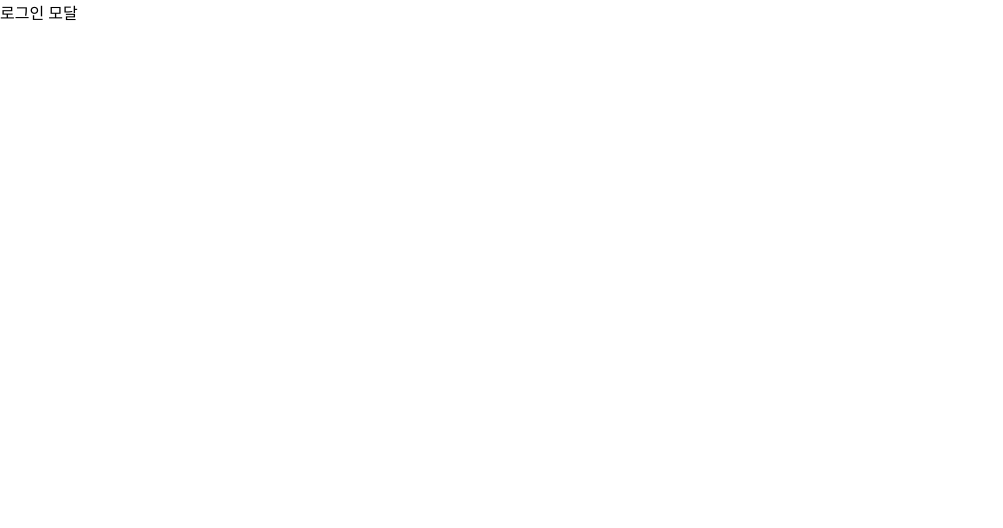
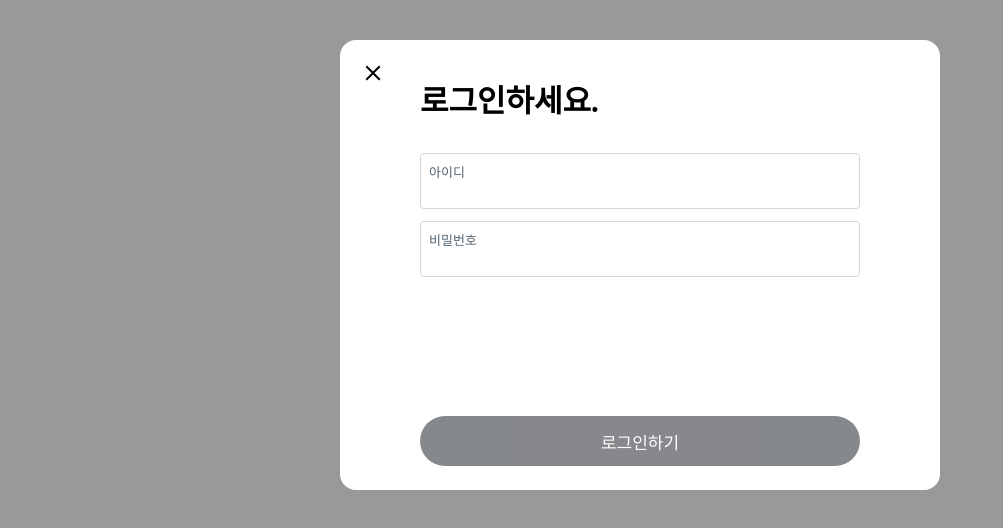
Before and after one commit to silqwer/twitter, a Next.js app: page /i/flow/login in a window 1280 px wide. Shown: the top 528 px of the page, without its empty margins (0-1003 px from the left). Built offline with nearby package versions, Linux system fonts and the light colour scheme.

Commit message:
feat: 인터셉터 라우팅

```diff
--- /dev/null
+++ b/src/app/(beforeLogin)/@modal/(.)i/flow/login/login.module.css
@@ -0,0 +1,141 @@
+
+.modalBackground {
+  width: 100vw;
+  height: 100%;
+  display: flex;
+  justify-content: center;
+  position: absolute;
+  background-color: rgba(0, 0, 0, 0.4);
+  top: 0;
+  left: 0;
+  right: 0;
+  bottom: 0;
+}
+
+@media (prefers-color-scheme: dark) {
+  .modalBackground {
+      background-color: rgba(91, 112, 131, 0.4);
+  }
+}
+
+.modal {
+  background-color: rgb(var(--background-end-rgb));
+  position: relative;
+  top: 5%;
+  max-width: 80vw;
+  min-width: 600px;
+  border-radius: 16px;
+  display: flex;
+  flex-direction: column;
+  height: 450px;
+}
+
+.modalHeader {
+  padding: 36px 80px 20px;
+  font-size: 31px;
+  font-weight: bold;
+}
+
+.modal form {
+  display: flex;
+  flex-direction: column;
+  flex: 1;
+}
+
+.modalBody {
+  flex: 1;
+  padding: 0 80px;
+}
+@media all and (min-width: 687px) {
+  .modal {
+      top: 5%;
+      min-width: 600px;
+      max-width: 600px;
+      height: 450px;
+      padding: 0;
+  }
+  .modalHeader {
+      padding: 36px 80px 20px;
+  }
+  .modalBody {
+      padding: 0 80px;
+  }
+}
+
+.inputDiv {
+  display: flex;
+  flex-direction: column;
+  height: 56px;
+  position: relative;
+  margin: 12px 0;
+}
+.inputLabel {
+  width: 100%;
+  display: inline-block;
+  position: absolute;
+  top: 0;
+  border: 1px solid rgb(207, 217, 222);
+  border-radius: 4px;
+  font-size: 13px;
+  height: 56px;
+  padding: 8px 8px 0;
+  color: rgb(83, 100, 113);
+}
+.inputLabel:focus-within {
+  color: red;
+}
+.input {
+  width: 100%;
+  border: none;
+  font-size: 17px;
+  margin-top: 16px;
+  padding: 12px 8px 8px;
+  outline: none;
+}
+
+.modalFooter {
+  padding: 24px 80px;
+}
+
+.actionButton {
+  width: 100%;
+  height: 50px;
+  border-radius: 25px;
+  background-color: rgb(15, 20, 25);
+  color: white;
+  font-size: 17px;
+  cursor: pointer;
+  border: none;
+}
+.actionButton:disabled {
+  opacity: 0.5;
+}
+.actionButton:hover {
+  background-color: rgb(39,44,48);
+}
+
+.closeButton {
+  width: 34px;
+  height: 34px;
+  border-radius: 17px;
+  border: none;
+  cursor: pointer;
+  background-color: #fff;
+  position: absolute;
+  left: 16px;
+  top: 16px;
+  display: flex;
+  align-items: center;
+  justify-content: center;
+}
+.closeButton:hover {
+  background-color: rgba(15,20,25, 0.1);
+}
+@media (prefers-color-scheme: dark) {
+  .closeButton {
+      background-color: black;
+  }
+  .closeButton svg {
+      fill: white;
+  }
+}
--- a/src/app/(beforeLogin)/@modal/page.tsx
+++ b/src/app/(beforeLogin)/@modal/(.)i/flow/login/page.tsx
@@ -1,6 +1,6 @@
 "use client";
 
-import styles from "@/app/(beforeLogin)/@modal/login.module.css";
+import styles from "@/app/(beforeLogin)/@modal/(.)i/flow/login/login.module.css";
 import { useState } from "react";
 
 export default function LoginPage() {
--- /dev/null
+++ b/src/app/(beforeLogin)/@modal/default.tsx
@@ -0,0 +1,3 @@
+export default function Default() {
+  return null;
+}
--- a/src/app/(beforeLogin)/@modal/login.module.css
+++ b/src/app/(beforeLogin)/i/flow/login/login.module.css
@@ -1,3 +1,4 @@
+
 .modalBackground {
   width: 100vw;
   height: 100%;
--- a/src/app/(beforeLogin)/i/flow/login/page.tsx
+++ b/src/app/(beforeLogin)/i/flow/login/page.tsx
@@ -1,3 +1,74 @@
+"use client";
+
+import styles from "@/app/(beforeLogin)/i/flow/login/login.module.css";
+import { useState } from "react";
+
 export default function LoginPage() {
-  return <div>로그인 모달</div>;
+  const [id, setId] = useState();
+  const [password, setPassword] = useState();
+  const [message, setMessage] = useState();
+  const onSubmit = () => {};
+  const onClickClose = () => {};
+
+  const onChangeId = () => {};
+
+  const onChangePassword = () => {};
+
+  return (
+    <div className={styles.modalBackground}>
+      <div className={styles.modal}>
+        <div className={styles.modalHeader}>
+          <button className={styles.closeButton} onClick={onClickClose}>
+            <svg
+              width={24}
+              viewBox="0 0 24 24"
+              aria-hidden="true"
+              className="r-18jsvk2 r-4qtqp9 r-yyyyoo r-z80fyv r-dnmrzs r-bnwqim r-1plcrui r-lrvibr r-19wmn03"
+            >
+              <g>
+                <path d="M10.59 12L4.54 5.96l1.42-1.42L12 10.59l6.04-6.05 1.42 1.42L13.41 12l6.05 6.04-1.42 1.42L12 13.41l-6.04 6.05-1.42-1.42L10.59 12z"></path>
+              </g>
+            </svg>
+          </button>
+          <div>로그인하세요.</div>
+        </div>
+        <form onSubmit={onSubmit}>
+          <div className={styles.modalBody}>
+            <div className={styles.inputDiv}>
+              <label className={styles.inputLabel} htmlFor="id">
+                아이디
+              </label>
+              <input
+                id="id"
+                className={styles.input}
+                value={id}
+                onChange={onChangeId}
+                type="text"
+                placeholder=""
+              />
+            </div>
+            <div className={styles.inputDiv}>
+              <label className={styles.inputLabel} htmlFor="password">
+                비밀번호
+              </label>
+              <input
+                id="password"
+                className={styles.input}
+                value={password}
+                onChange={onChangePassword}
+                type="password"
+                placeholder=""
+              />
+            </div>
+          </div>
+          <div className={styles.message}>{message}</div>
+          <div className={styles.modalFooter}>
+            <button className={styles.actionButton} disabled={!id && !password}>
+              로그인하기
+            </button>
+          </div>
+        </form>
+      </div>
+    </div>
+  );
 }
--- a/src/app/(beforeLogin)/page.tsx
+++ b/src/app/(beforeLogin)/page.tsx
@@ -16,7 +16,7 @@ export default function BeforeLoginPage() {
           계정 만들기
         </Link>
         <h3>이미 트위터에 가입하셧나요?</h3>
-        <Link href="/login" className={styles.login}>
+        <Link href="/i/flow/login" className={styles.login}>
           로그인
         </Link>
       </div>
```
